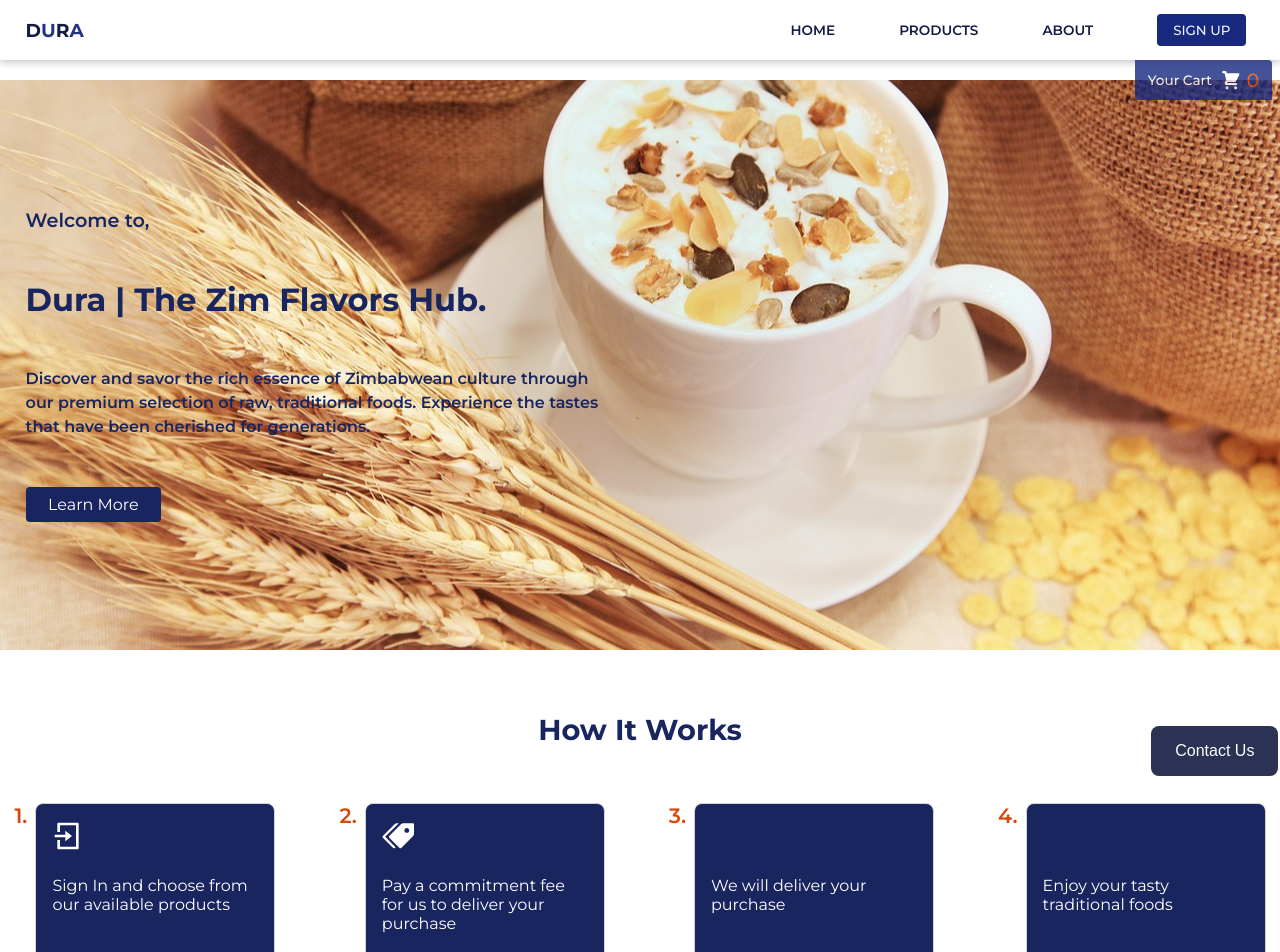
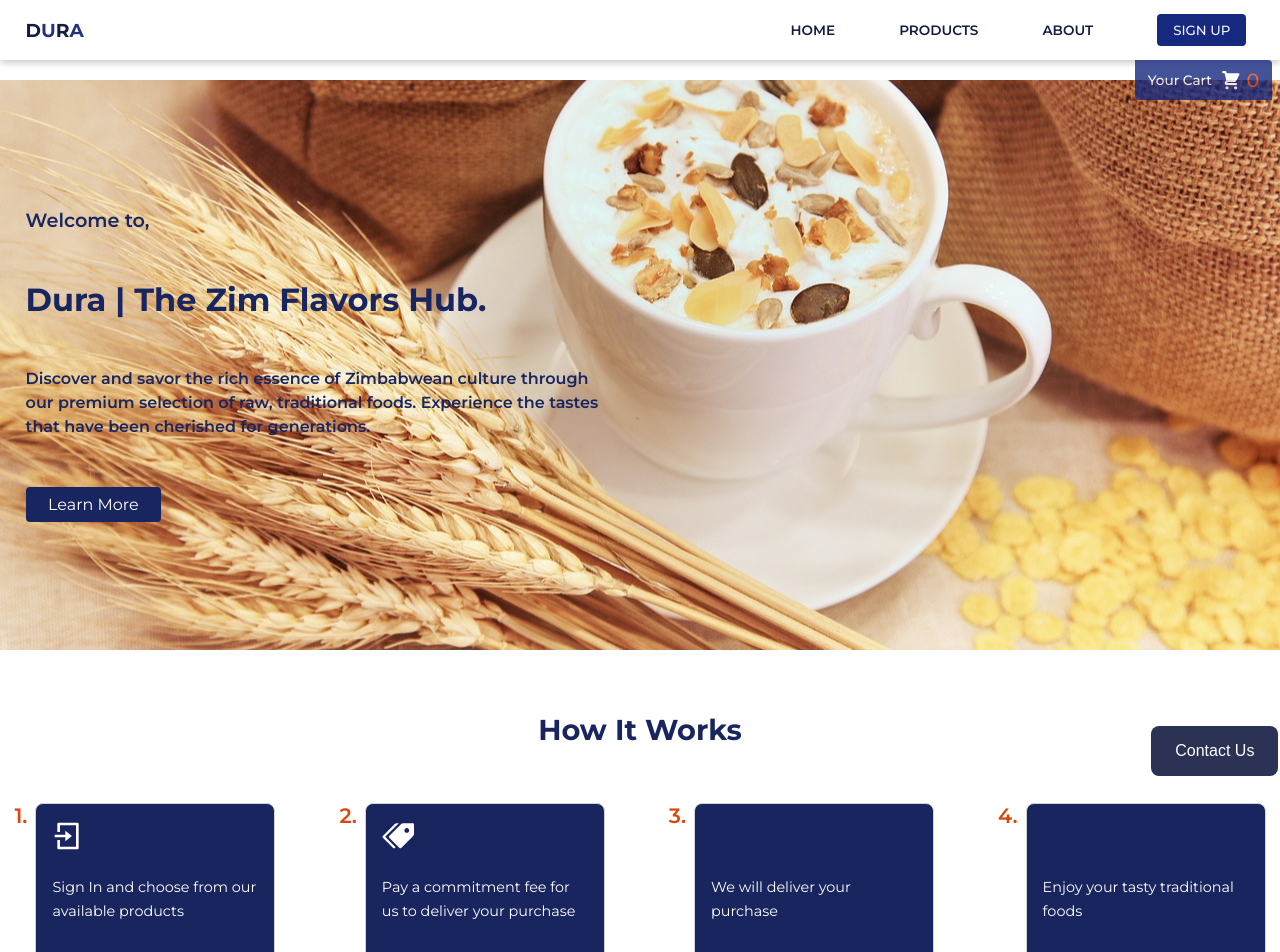
Before and after one commit to Amen-Musingarimi/dura-frontend, a React (Create React App) app: page / in a window 1280 px wide. Shown: the top 952 px of the page. Built offline with nearby package versions, Linux system fonts and the light colour scheme; some icons are missing.

Commit message:
Fix font sizes

```diff
--- a/src/components/home/HowItWorks.module.css
+++ b/src/components/home/HowItWorks.module.css
@@ -52,3 +52,8 @@
   font-size: 2rem;
   font-weight: 600;
 }
+
+.cardInstruction {
+  font-size: 0.9rem;
+  line-height: 1.5rem;
+}
```
